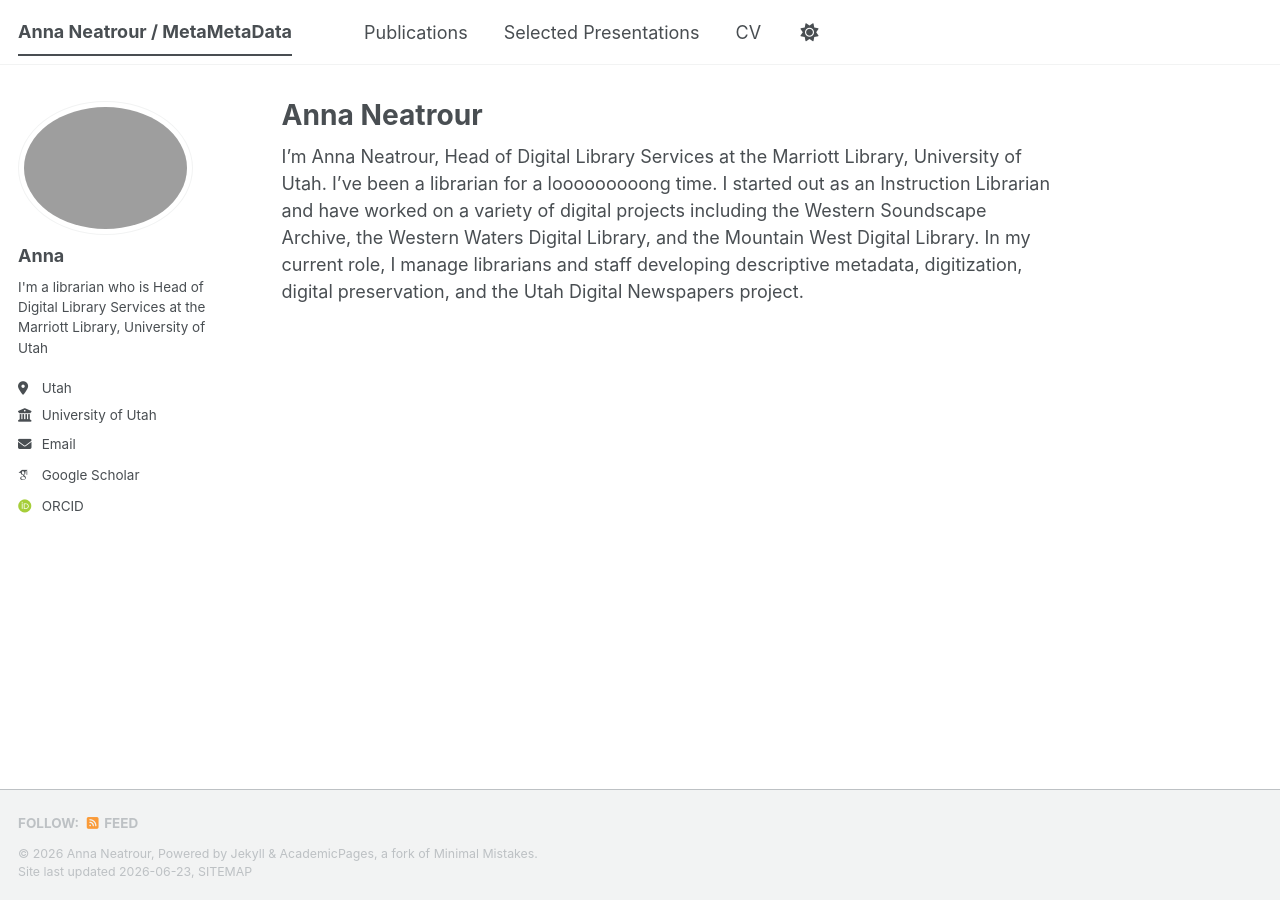
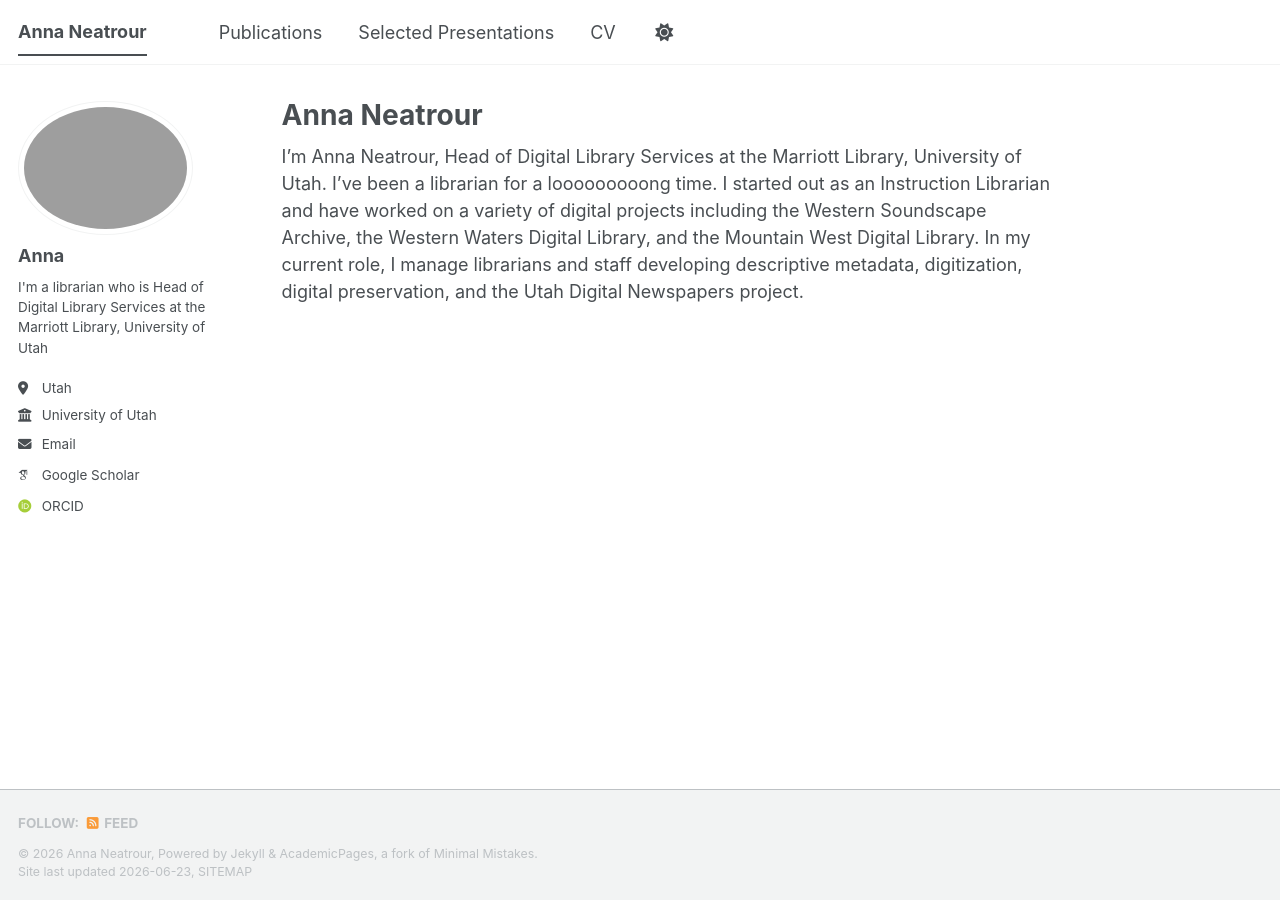
Before and after one commit to aneatrour/aneatrour.github.io, a Jekyll site: the page built from _pages/about.md, in a window 1280 px wide. Built offline with Jekyll 4.4.1, drawn with Linux system fonts in a browser that asks for light colours; some web fonts are replaced; a script bundle is joined from its source files by our own code; library files that are not in the unit come from our copies.

Commit message:
Update _config.yml

```diff
--- a/_config.yml
+++ b/_config.yml
@@ -9,7 +9,7 @@
 # Basic Site Settings
 locale                   : "en-US"
 site_theme               : "default" # The available themes options are "default", "air", "sunrise", "mint", "dirt" and "contrast"
-title                    : "Anna Neatrour / MetaMetaData"
+title                    : "Anna Neatrour"
 title_separator          : "-"
 name                     : &name "Anna Neatrour"
 description              : &description "Anna's academic portfolio"   # Update this with a general description of your site, this is the default if not overridden by a page
```
